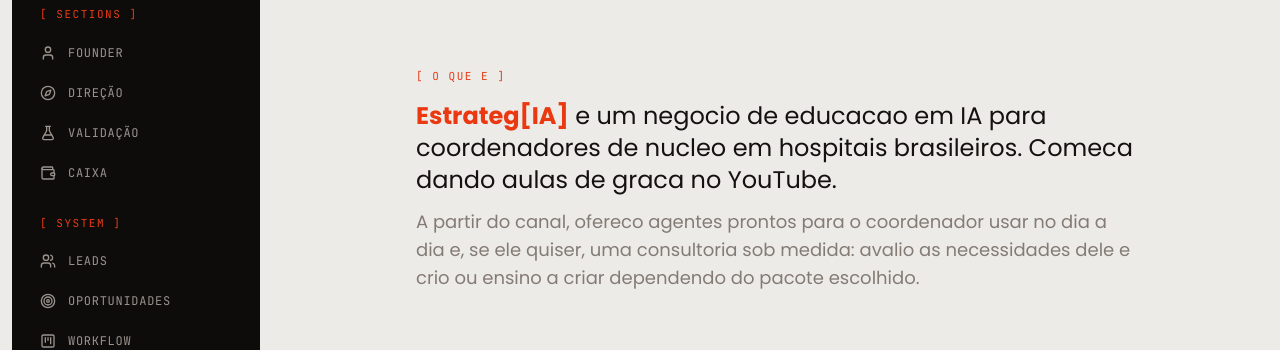
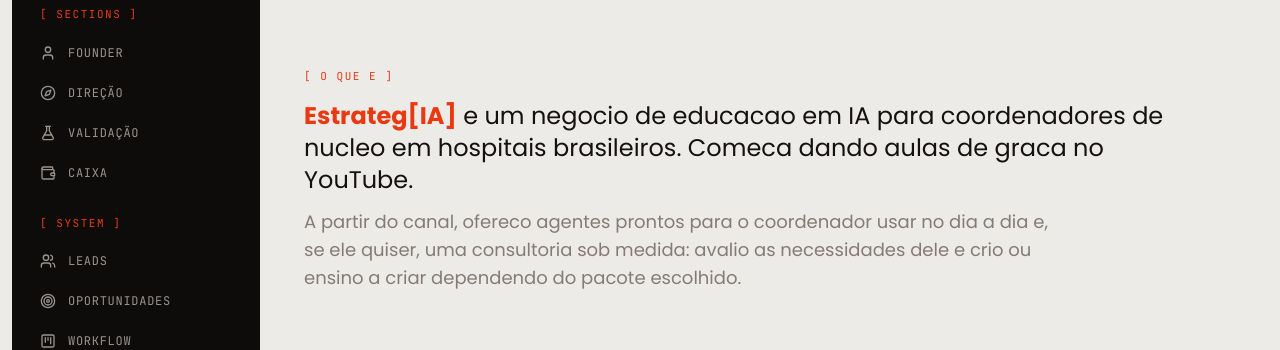
Before and after one commit to EstrategIA2026/Estrategiaos, a Next.js app: page /sobre in a window 1280 px wide. Shown: the part 166-516 px from the top of the page. Built offline with nearby package versions, Linux system fonts and the light colour scheme; no server answers; a web font is replaced by a local one.

Commit message:
style: alinhar texto /sobre com título da topbar (sem max-w centralizado)

```diff
--- a/app/(app)/sobre/page.tsx
+++ b/app/(app)/sobre/page.tsx
@@ -26,7 +26,7 @@
         </SciaTitle>
       </Topbar>
 
-      <main className="mx-auto w-full max-w-3xl flex-1 px-6 py-12 md:py-16">
+      <main className="w-full flex-1 px-6 py-12 md:px-8 md:py-16">
         <Hero />
         <Origem />
         <Manifesto />
@@ -40,14 +40,14 @@
 
 function Hero() {
   return (
-    <header className="mb-16 max-w-3xl">
+    <header className="mb-16 max-w-4xl">
       <h2 className="scia-tag mb-4">[ O QUE E ]</h2>
       <p className="text-xl leading-relaxed text-foreground md:text-2xl">
         <strong className="text-brand">Estrateg[IA]</strong> e um negocio de
         educacao em IA para coordenadores de nucleo em hospitais
         brasileiros. Comeca dando aulas de graca no YouTube.
       </p>
-      <p className="mt-3 text-base leading-relaxed text-muted-foreground md:text-lg">
+      <p className="mt-3 max-w-3xl text-base leading-relaxed text-muted-foreground md:text-lg">
         A partir do canal, ofereco agentes prontos para o coordenador usar
         no dia a dia e, se ele quiser, uma consultoria sob medida: avalio
         as necessidades dele e crio ou ensino a criar dependendo do pacote
```
